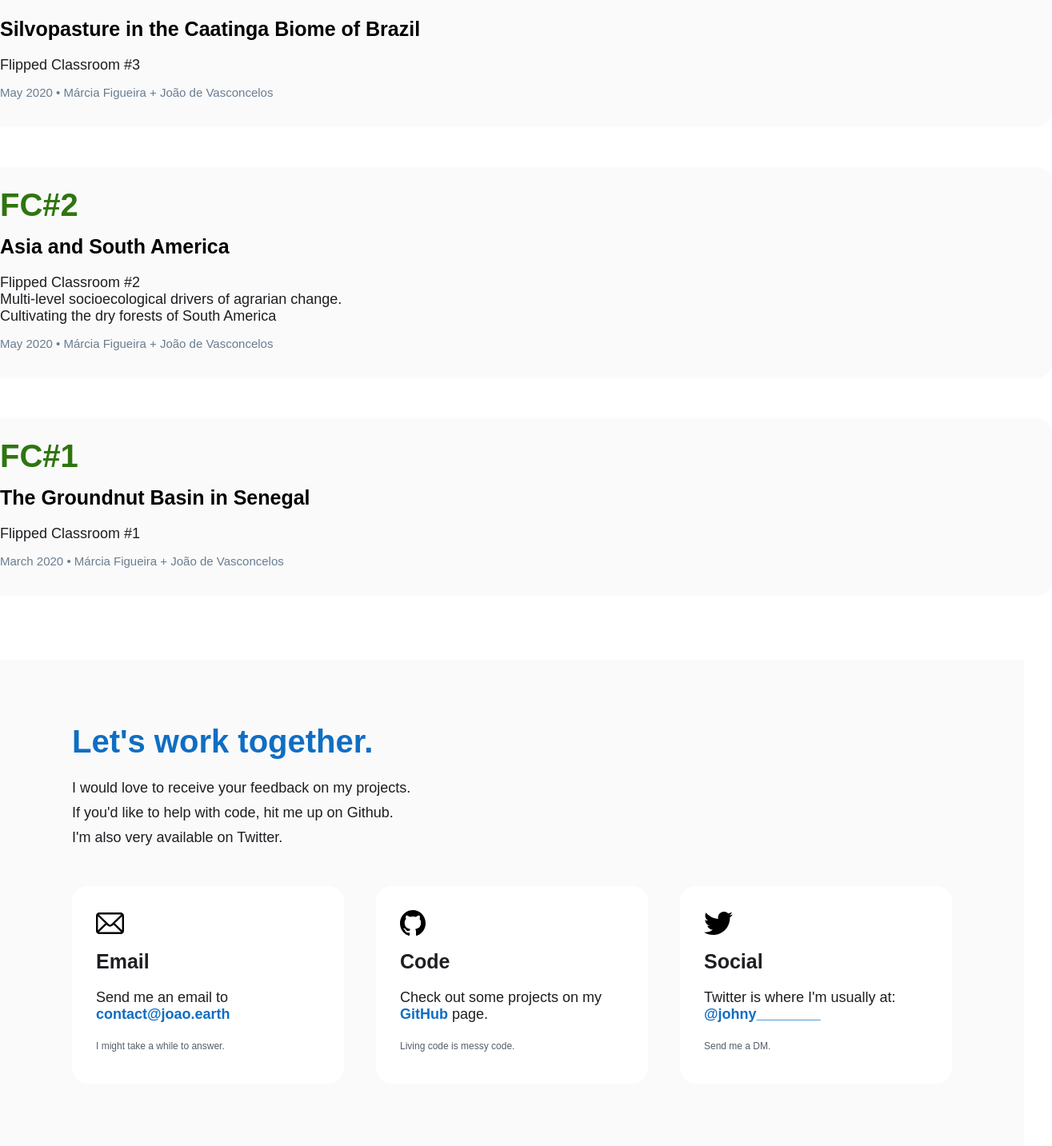
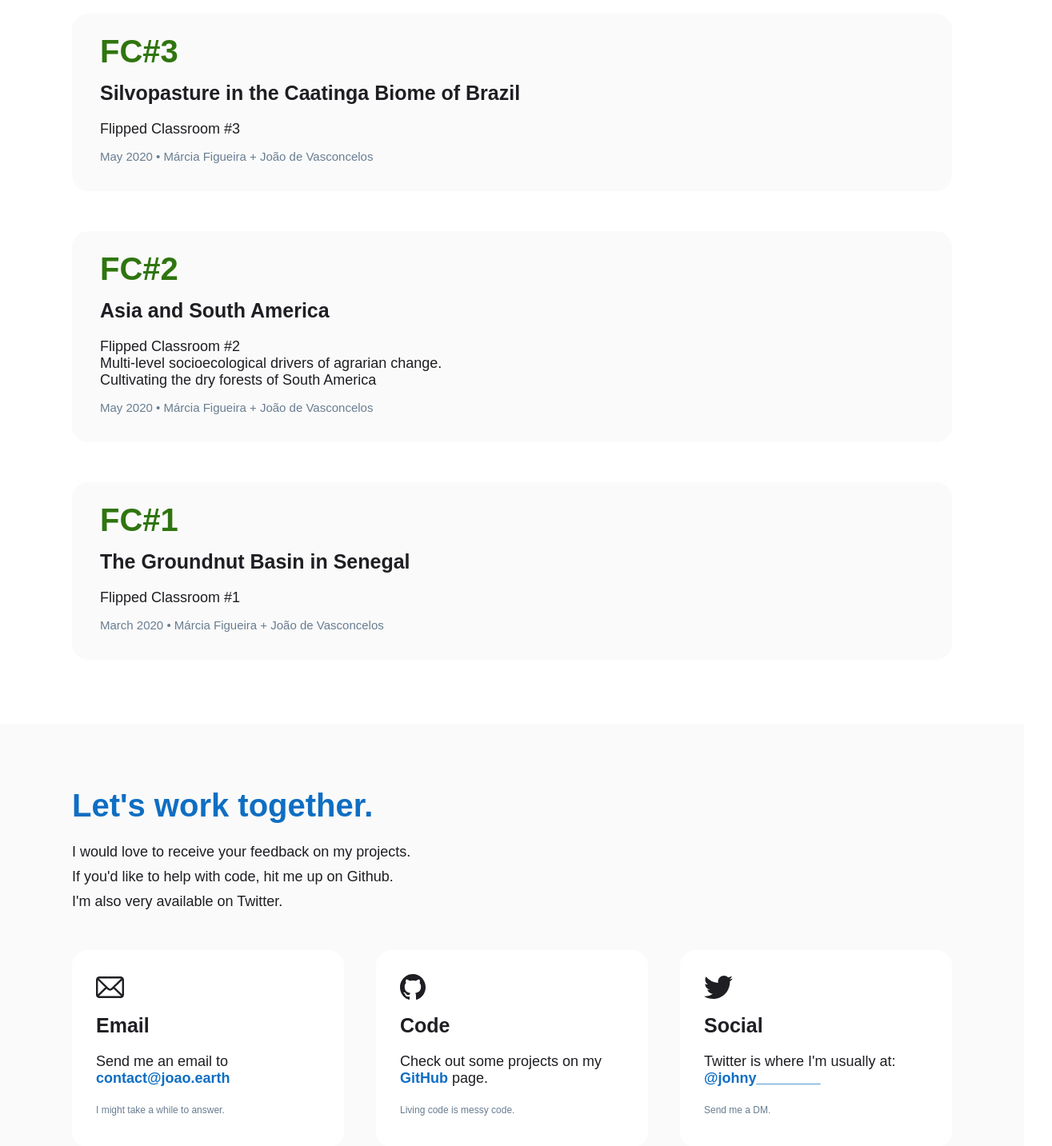
Before and after one commit to joao-vasconcelos/earth, a Next.js app: page /isa/saaft in a window 1280 px wide. Shown: the part 433-1866 px from the top of the page at 80% size, 1315 px wide, since content can reach past the window. Built offline with nearby package versions, Linux system fonts and the light colour scheme; a web font is replaced by a local one.

Commit message:
Standard structure and Dark Mode

```diff
--- a/components/footer/Footer.js
+++ b/components/footer/Footer.js
@@ -7,17 +7,16 @@ export default function Header() {
   //
 
   return (
-    <footer className={styles.container}>
-      <section className={styles.intro}>
-        <container>
+    <footer className={styles.footer}>
+      <section>
+        <container className={styles.intro}>
           <h2>{"Let's work together."}</h2>
           <p>{'I would love to receive your feedback on my projects.'}</p>
           <p>{"If you'd like to help with code, hit me up on Github."}</p>
           <p>{"I'm also very available on Twitter."}</p>
         </container>
-      </section>
-      <section className={styles.contacts}>
-        <container>
+
+        <container className={styles.contacts}>
           <div className={styles.contactMethod}>
             <IconEmail />
             <p className={styles.title}>Email</p>
--- a/components/footer/Footer.module.css
+++ b/components/footer/Footer.module.css
@@ -1,16 +1,15 @@
 /* */
 /* HEADER CONTAINER */
 
-footer.container {
-  padding: 80px 0;
+footer.footer {
   background-color: var(--system-background);
 }
 
-section.intro h2 {
+.intro h2 {
   color: var(--palette-blue);
 }
 
-section.contacts container {
+.contacts {
   margin-top: 50px;
   display: grid;
   gap: 40px;
@@ -19,11 +18,15 @@ section.contacts container {
 
 .contactMethod {
   padding: 30px;
-  background-color: white;
+  background-color: var(--system-light);
   display: flex;
   flex-direction: column;
   gap: 5px;
   border-radius: var(--border-radius-large);
+}
+
+.contactMethod path {
+  fill: var(--system-text);
 }
 
 .contactMethod .title {
@@ -45,7 +48,7 @@ section.contacts container {
 
 .contactMethod .disclaimer {
   font-size: 12px;
-  color: var(--system-border);
+  color: var(--system-muted);
   margin-top: 7px;
 }
 
--- a/components/header/Header.module.css
+++ b/components/header/Header.module.css
@@ -7,8 +7,8 @@ header.container {
   width: 100%;
   padding: 15px 0;
   z-index: 9999;
-  background-color: white;
-  border-bottom: 1px solid var(--system-light);
+  background-color: var(--system-light);
+  border-bottom: 1px solid var(--system-border);
   box-shadow: var(--box-shadow);
 }
 
@@ -43,7 +43,7 @@ header.container container {
 
 .navigation a {
   font-size: 15pt;
-  color: black;
+  color: var(--system-dark);
 }
 
 .navigation a:hover {
--- a/pages/geobus/GeoBus.module.css
+++ b/pages/geobus/GeoBus.module.css
@@ -1,5 +1,5 @@
 section.initialBanner {
-  background-color: rgba(15, 155, 70, 0.05);
+  background-color: var(--palette-green-alpha);
   padding: 60px;
   text-align: center;
 }
--- a/pages/infrastructure/Infrastructure.module.css
+++ b/pages/infrastructure/Infrastructure.module.css
@@ -1,5 +1,4 @@
 section.intro {
-  padding: 80px 0;
   background-color: var(--system-background);
 }
 
@@ -11,10 +10,6 @@ section.intro {
   max-width: 900px;
 }
 
-section.videoSection {
-  padding: 80px 0;
-}
-
 section.videoSection .videoInfo {
   max-width: 600px;
 }
@@ -22,6 +17,7 @@ section.videoSection .videoInfo {
 section.videoSection h2 {
   margin-top: 50px;
   margin-bottom: 25px;
+  color: var(--system-dark);
 }
 
 section.videoSection .credits {
--- a/pages/isa/saaft/Saaft.module.css
+++ b/pages/isa/saaft/Saaft.module.css
@@ -1,20 +1,22 @@
-.intro {
-  padding-top: 80px;
+/* */
+/* INDEX */
+
+section.intro {
+  background-color: var(--system-background);
 }
 
-.intro h1 {
+section.intro h1 {
   max-width: 400px;
+  color: var(--system-dark);
 }
 
-section.worksContainer {
-  padding: 80px 0;
+section.items container {
   display: grid;
   grid-template-columns: 1fr;
   gap: 50px;
 }
 
-section.worksContainer a.work {
-  margin: 0 -35px;
+section.items container a.work {
   padding: 25px 35px;
   color: inherit;
   background-color: var(--system-background);
@@ -23,55 +25,53 @@ section.worksContainer a.work {
   transition: all 300ms ease;
 }
 
-section.worksContainer a.work:hover {
+section.items container a.work:hover {
   text-decoration: none;
-  background-color: #f8ffed;
+  background-color: var(--palette-green-alpha);
 }
 
-section.worksContainer a.work h2 {
+section.items container a.work h2 {
   color: #2f750f;
   margin-bottom: 15px;
 }
 
-section.worksContainer a.work h3 {
+section.items container a.work h3 {
   font-size: 25px;
+  color: var(--system-text);
   margin-bottom: 20px;
 }
 
-section.worksContainer a.work .credits {
+section.items container a.work .credits {
   margin-top: 15px;
   font-size: 15px;
   color: var(--system-muted);
 }
 
-/* VIDEO PAGE */
-.videoPlayer {
-  padding: 80px 0;
+/* */
+/* FLIPPED CLASSROOMS */
+
+section.flippedClassroom {
+  display: grid;
+  grid-template-columns: 1fr;
+  justify-content: start;
+  gap: 30px;
 }
 
-.videoPlayer video {
+section.flippedClassroom container.player video {
   width: 100%;
+  border: 1px solid var(--system-border);
 }
 
-section.videoInfoContainer {
-  display: grid;
-  grid-template-columns: 1fr;
-  gap: 30px;
-  margin-bottom: 80px;
-}
-
-.videoInfoItem .title,
-.videoInfoItem .credits,
-.videoInfoItem .disclaimer,
-.videoInfoItem .download {
+section.flippedClassroom container.info p,
+section.flippedClassroom container.info a {
   display: block;
   font-size: 15px;
   font-weight: var(--font-weight);
   margin: 10px 0;
 }
 
-.videoInfoItem .title,
-.videoInfoItem .credits {
+section.flippedClassroom container.info .title,
+section.flippedClassroom container.info .credits {
   font-size: 15px;
   font-weight: var(--font-weight-medium);
   margin: 5px 0;
--- a/pages/isa/saaft/index.js
+++ b/pages/isa/saaft/index.js
@@ -4,11 +4,14 @@ import styles from './Saaft.module.css';
 export default function Saaft() {
   return (
     <main>
-      <div className={styles.intro}>
+      <section className={styles.intro}>
+        <container>
           <h1>Sistemas Agrícolas e Agro-florestais Tropicais</h1>
-      </div>
+        </container>
+      </section>
 
-      <section className={styles.worksContainer}>
+      <section className={styles.items}>
+        <container>
           <Link href='/isa/saaft/fc3'>
             <a className={styles.work}>
               <h2>FC#3</h2>
@@ -39,6 +42,7 @@ export default function Saaft() {
               <p className={styles.credits}>March 2020 • Márcia Figueira + João de Vasconcelos</p>
             </a>
           </Link>
+        </container>
       </section>
     </main>
   );
--- a/styles/colors.css
+++ b/styles/colors.css
@@ -1,10 +1,35 @@
 :root {
   --palette-blue: rgba(15, 110, 195, 1);
+  --palette-blue-alpha: rgba(15, 155, 70, 0.05);
+
   --palette-green: rgba(15, 155, 70, 1);
+  --palette-green-alpha: rgba(15, 155, 70, 0.05);
+
+  --system-light: rgba(255, 255, 255, 1);
+  --system-dark: rgba(0, 0, 0, 1);
+
   --system-background: rgba(250, 250, 250, 1);
-  --system-border: rgba(85, 95, 105, 1);
+  --system-border: rgba(205, 215, 205, 1);
+
+  --system-text: rgba(30, 30, 35, 1);
   --system-muted: rgba(105, 125, 145, 1);
-  --system-light: rgba(205, 210, 215, 1);
   --system-link: rgba(15, 110, 195, 1);
-  --system-text: rgba(30, 30, 35, 1);
 }
+
+/* DARK MODE */
+@media (prefers-color-scheme: dark) {
+  :root {
+    --palette-blue: rgb(15, 125, 225);
+    --palette-green: rgba(15, 155, 70, 1);
+
+    --system-light: rgb(30, 30, 30);
+    --system-dark: rgba(210, 210, 225, 1);
+
+    --system-background: rgb(25, 25, 25);
+    --system-border: rgb(50, 60, 60);
+
+    --system-text: rgba(210, 210, 225, 1);
+    --system-muted: rgb(100, 105, 115);
+    --system-link: rgb(15, 125, 225);
+  }
+}
--- a/styles/globals.css
+++ b/styles/globals.css
@@ -3,6 +3,16 @@ body {
   margin-top: 50px;
   font-family: var(--font-family);
   font-weight: var(--font-weight);
+  background-color: var(--system-light);
+}
+
+section {
+  padding: 80px 0;
+}
+
+container {
+  display: block;
+  width: 100%;
 }
 
 /* Links */
```
Also changed, not shown: pages/isa/saaft/fc1.js (+6 -6 lines), pages/isa/saaft/fc2.js (+16 -14 lines), pages/isa/saaft/fc3.js (+12 -10 lines). Lines whose indentation alone changed are shown as unchanged.
